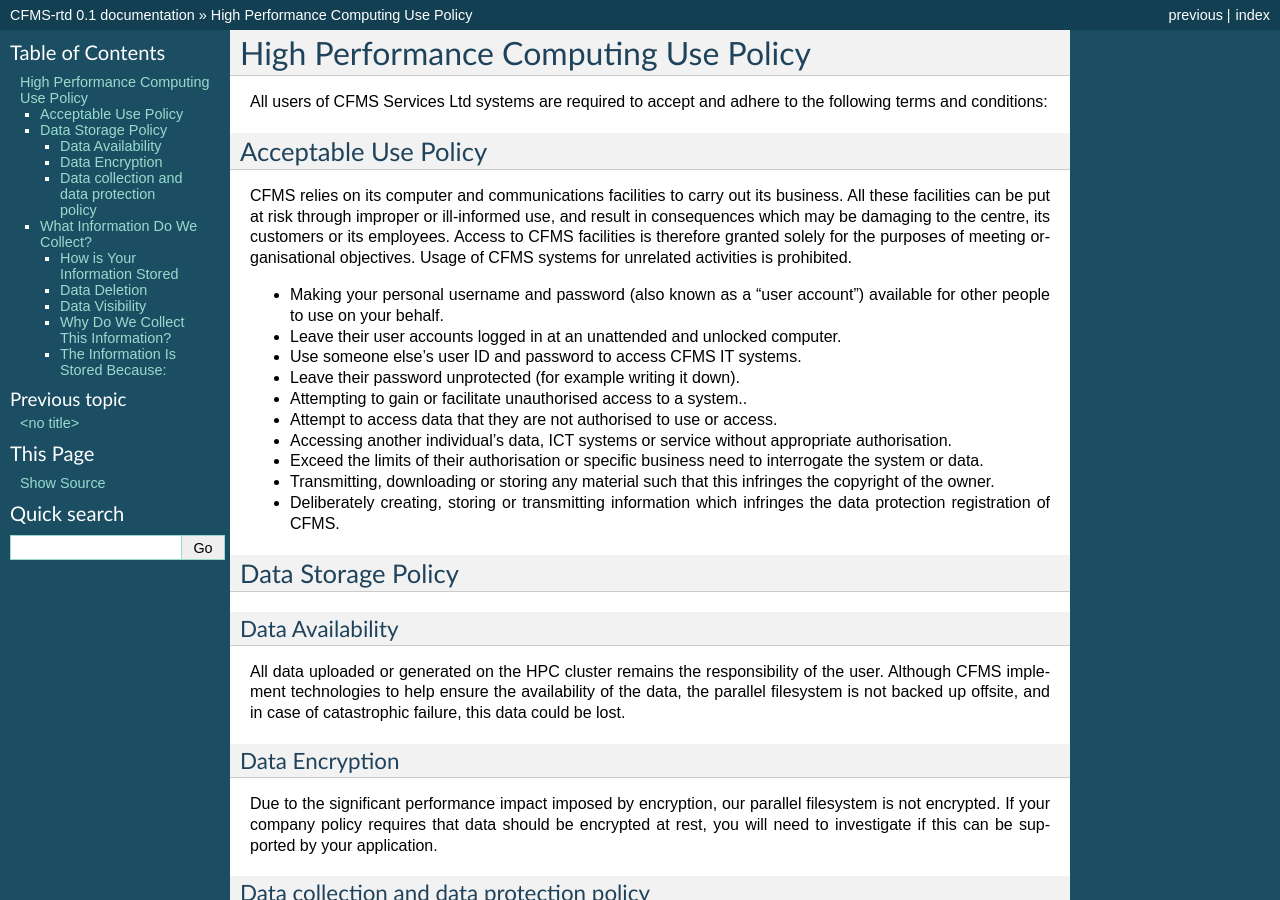
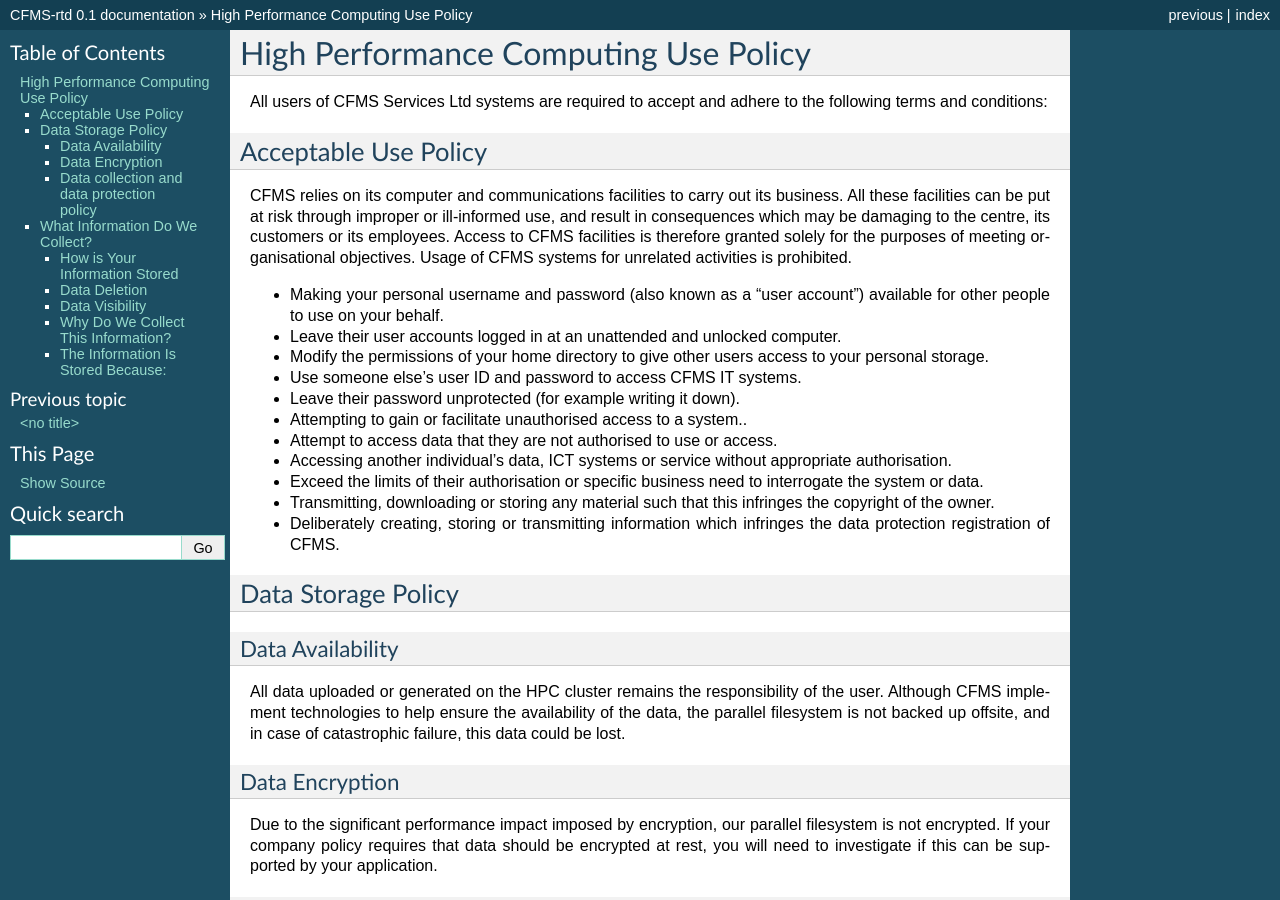
Before and after one commit to CFMS/cfms-rtd, a Sphinx documentation site: the page built from docs/usagepolicy.rst, in a window 1280 px wide and 900 px high. Built offline with Sphinx 7.4.7, drawn with Linux system fonts in a browser that asks for light colours; pages that are not in the unit, such as notebooks, are missing from menus.

Commit message:
added statement about changing home directory

```diff
--- a/docs/usagepolicy.rst
+++ b/docs/usagepolicy.rst
@@ -12,6 +12,7 @@
 
 + Making your personal username and password (also known as a “user account”) available for other people to use on your behalf.
 + Leave their user accounts logged in at an unattended and unlocked computer.
++ Modify the permissions of your home directory to give other users access to your personal storage.
 + Use someone else’s user ID and password to access CFMS IT systems.
 + Leave their password unprotected (for example writing it down).
 + Attempting to gain or facilitate unauthorised access to a system..
```
